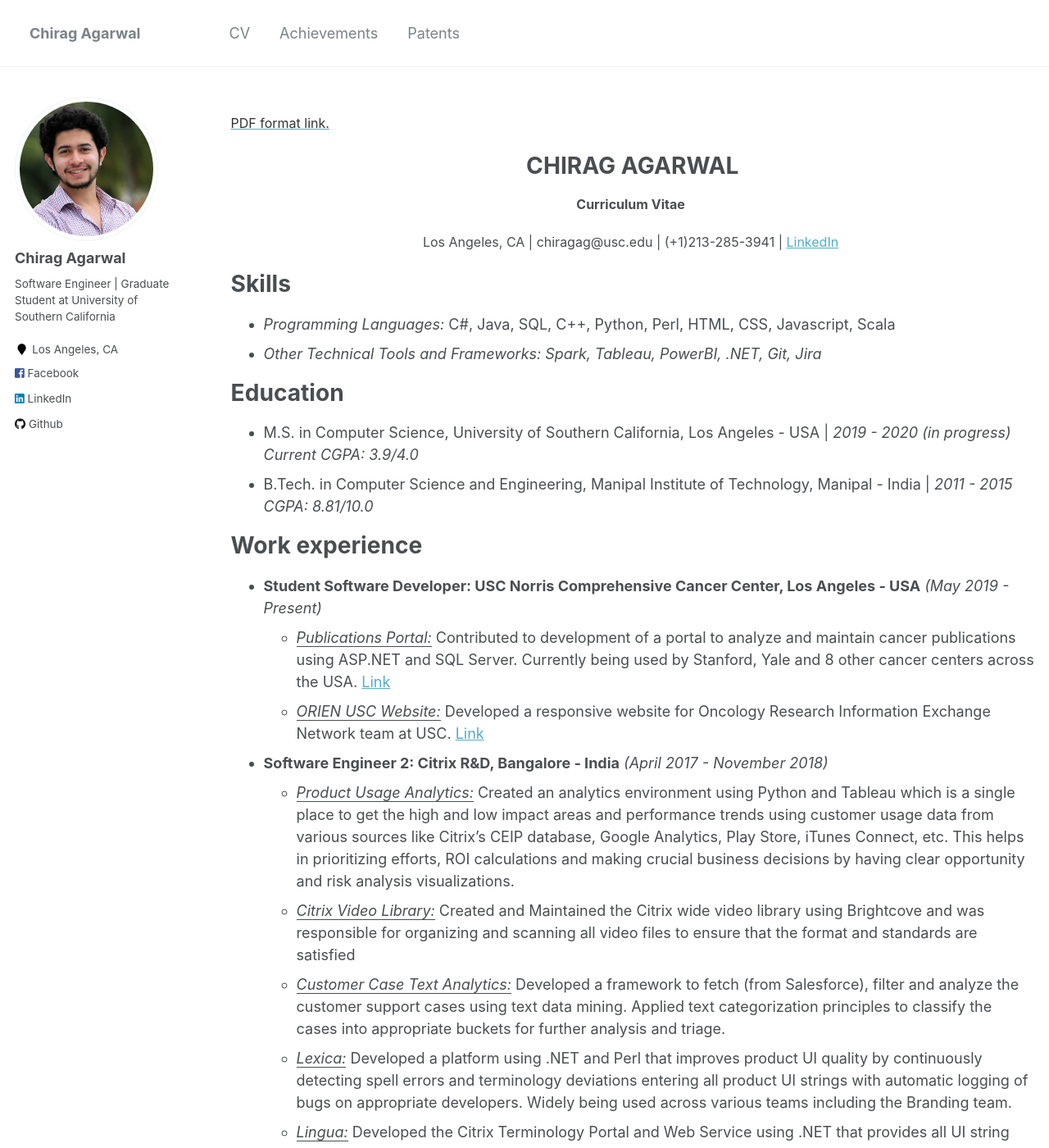
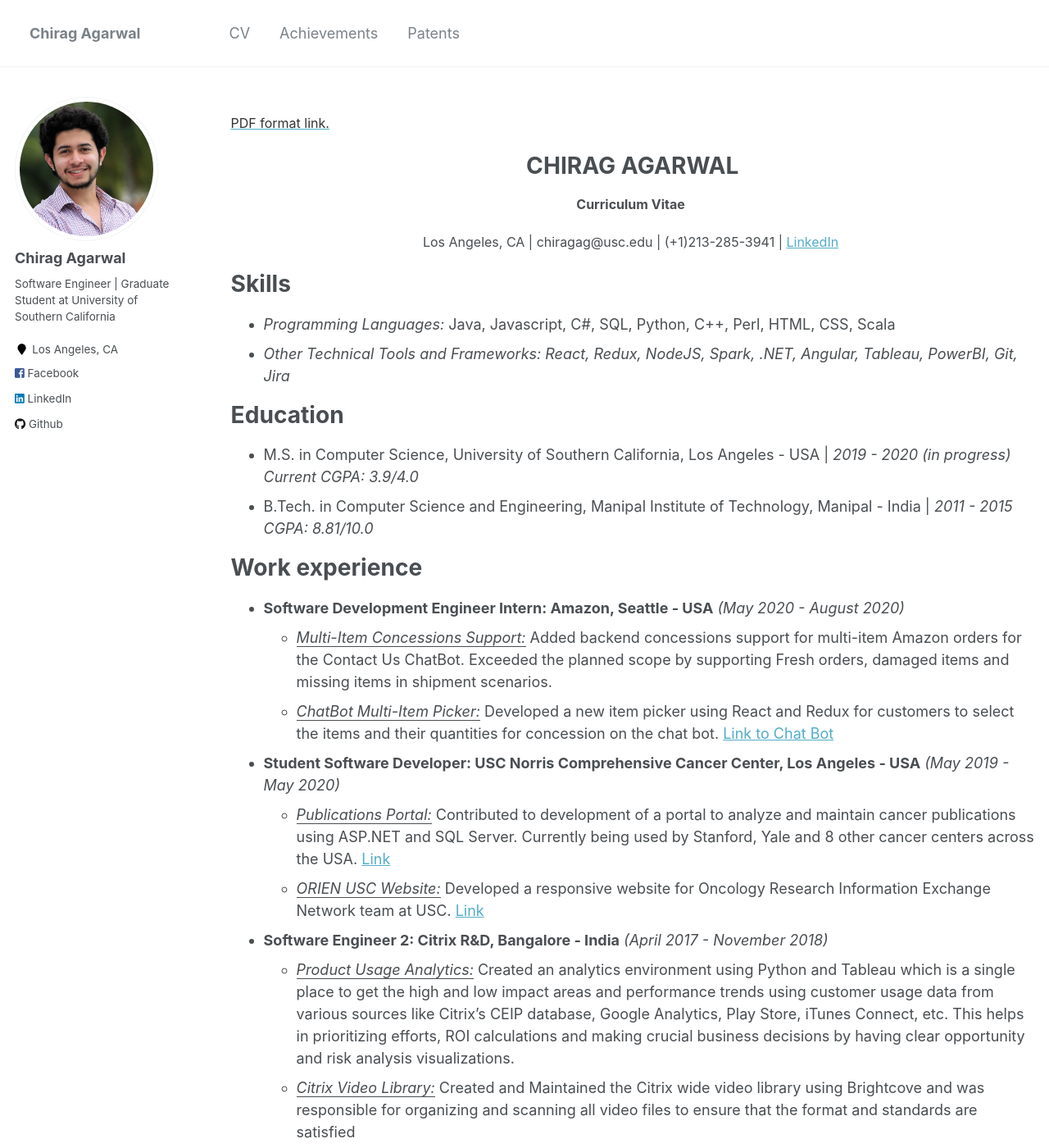
Before and after one commit to chiragag/chiragag.github.io, a Jekyll site: the page built from _pages/cv.md, in a window 1280 px wide and 1400 px high. Shown: the whole window at 82% size. Built offline with Jekyll 4.4.1, drawn with Linux system fonts in a browser that asks for light colours.

Commit message:
CV update

```diff
--- a/_pages/cv.md
+++ b/_pages/cv.md
@@ -13,8 +13,8 @@
 
 Skills
 ======
-* <em>Programming Languages:</em> C#, Java, SQL, C++, Python, Perl, HTML, CSS, Javascript, Scala
-* <em>Other Technical Tools and Frameworks: Spark, Tableau, PowerBI, .NET, Git, Jira</em>
+* <em>Programming Languages:</em> Java, Javascript, C#, SQL, Python, C++, Perl, HTML, CSS, Scala
+* <em>Other Technical Tools and Frameworks: React, Redux, NodeJS, Spark, .NET, Angular, Tableau, PowerBI, Git, Jira</em>
 
 Education
 ======
@@ -23,7 +23,11 @@
 
 Work experience
 ======
-* <strong>Student Software Developer: USC Norris Comprehensive Cancer Center, Los Angeles - USA</strong> <em> (May 2019 - Present)</em>
+* <strong>Software Development Engineer Intern: Amazon, Seattle - USA</strong> <em> (May 2020 - August 2020)</em>
+  * <em><u>Multi-Item Concessions Support:</u></em>  Added backend concessions support for multi-item Amazon orders for the Contact Us ChatBot. Exceeded the planned scope by supporting Fresh orders, damaged items and missing items in shipment scenarios.
+  * <em><u>ChatBot Multi-Item Picker:</u></em>  Developed a new item picker using React and Redux for customers to select the items and their quantities for concession on the chat bot. <a target="_blank" href="https://www.amazon.com/gp/help/customer/contact-us">Link to Chat Bot</a>
+
+* <strong>Student Software Developer: USC Norris Comprehensive Cancer Center, Los Angeles - USA</strong> <em> (May 2019 - May 2020)</em>
   * <em><u>Publications Portal:</u></em>  Contributed to development of a portal to analyze and maintain cancer publications using ASP.NET and SQL Server. Currently being used by Stanford, Yale and 8 other cancer centers across the USA. <a target="_blank" href="http://uscnorris.com/PubAdmin/">Link</a>
   * <em><u>ORIEN USC Website:</u></em>  Developed a responsive website for Oncology Research Information Exchange Network team at USC. <a target="_blank" href="http://uscnorris.com/ORIEN/">Link</a>
 
```
Also changed, not shown: 1 other file.
